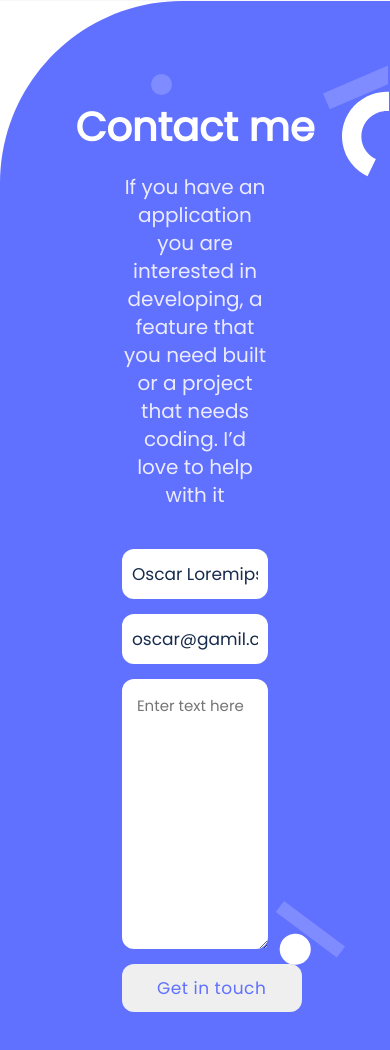
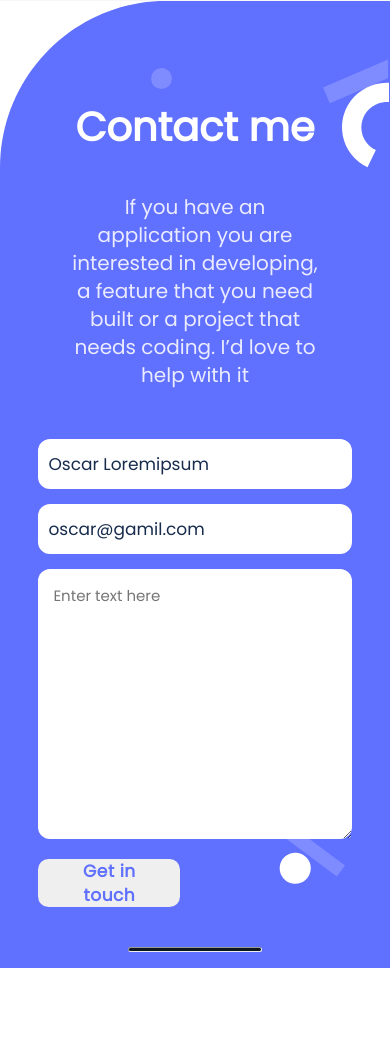
Before and after one commit to oscar-byte15/portfolio_contact_form, a website: page index.html in a window 390 px wide. Shown: the part 4817-5867 px from the top of the page. After the commit the page ends 5785 px from the top, so only its background shows below. Drawn offline with Linux system fonts and the light colour scheme.

Commit message:
Fixing media query with mobile size
Fixing media query with mobile size

```diff
--- a/css/main.css
+++ b/css/main.css
@@ -535,13 +535,13 @@ hr {
   }
 }
 
-@media (max-width: 992px) {
+@media (min-width: 1366px) {
   .reach_me {
     display: flex;
     flex-direction: column;
     gap: 15px;
     margin-bottom: 29.5px;
-    width: 100%;
+    width: 45%;
   }
 
   .reach_me input {
@@ -579,7 +579,7 @@ hr {
     padding: 20px 35px;
     border-radius: 12px;
     border: none;
-    margin: 0 auto;
+    margin: 5px auto;
     width: 140px;
   }
 
@@ -640,7 +640,113 @@ hr {
   }
 }
 
-@media (min-width: 1440px) {
+
+@media (max-width: 1366px) {
+  .reach_me {
+    display: flex;
+    flex-direction: column;
+    gap: 15px;
+    margin-bottom: 29.5px;
+    width: 53.5%;
+  }
+
+  .reach_me input {
+    font-family: Poppins, sans-serif;
+    font-size: 17px;
+    line-height: 20px;
+    display: flex;
+    align-items: center;
+    padding: 15px 10px;
+    border-radius: 12px;
+    border: none;
+  }
+
+  .reach_me textarea {
+    font-family: Poppins, sans-serif;
+    font-size: 15px;
+    line-height: 24px;
+    color: #b3bac5;
+    padding: 15px;
+    border-radius: 12px;
+    border: none;
+  }
+
+  .reach_me button {
+    font-family: Poppins, sans-serif;
+    font-weight: 800;
+    font-size: 17px;
+    line-height: 24px;
+    display: flex;
+    align-items: center;
+    text-align: center;
+    letter-spacing: 0.03em;
+    color: #6070ff;
+    align-self: flex-start;
+    padding: 20px 35px;
+    border-radius: 12px;
+    border: none;
+    margin: 7px auto;
+    width: 140px;
+  }
+
+  .reach_me button:hover {
+    background-color: #6070ff;
+    color: #fff;
+  }
+
+  .reach_me button:active {
+    background-color: #2230d2;
+    color: #fff;
+  }
+
+  .items_nav {
+    visibility: hidden;
+    opacity: 0;
+    width: 100%;
+    height: 100vh;
+    background: rgba(96, 112, 255, 0.95);
+    display: flex;
+    position: fixed;
+    top: 0;
+    left: 100%;
+    transition: left 0.8s, visibility 0.8s, opacity 0.4s;
+    padding: 8rem 2rem;
+    z-index: 50;
+  }
+
+  .items_navbar_ul {
+    flex-direction: column;
+    list-style: none;
+    margin: 0;
+    padding: 0;
+    display: inline;
+  }
+
+  .items_navbar_li {
+    margin-bottom: 40px;
+  }
+
+  .items_navbar_li a {
+    font-size: 32.3px;
+    color: #fff;
+    font-weight: 599.5;
+    line-height: 44.5px;
+  }
+
+  .form-paragraph {
+    font-family: Poppins, sans-serif;
+    font-size: 20px;
+    line-height: 28px;
+    text-align: center;
+    color: #ebebff;
+    margin: auto 3.5%;
+    padding: 0 2.5%;
+    font-style: normal;
+    margin-bottom: 50px;
+  }
+}
+
+@media (min-width: 1366px) {
   .navbar {
     padding: 1.5rem 9.68rem;
   }
@@ -732,7 +838,7 @@ hr {
     padding: 20px 35px;
     border-radius: 12px;
     border: none;
-    margin: 0 auto;
+    margin: 7px auto;
     width: 140px;
   }
 
@@ -802,13 +908,6 @@ hr {
 
 .div-wrap .form-paragraph { margin-bottom: 40px; }
 
-.reach_me {
-  display: flex;
-  flex-direction: column;
-  gap: 15px;
-  width: 42%;
-  margin-bottom: 30px;
-}
 
 .reach_me input {
   font-family: Poppins, sans-serif;
@@ -849,10 +948,10 @@ hr {
   height: 48px;
   padding: 20px 35px;
   border-radius: 12px;
-  margin: 0 auto;
+  margin: 7px auto;
 }
 
-@media (max-width: 375px) {
+@media (max-width: 720px) {
   .reach_me {
     flex-direction: column;
     gap: 15px;
```
